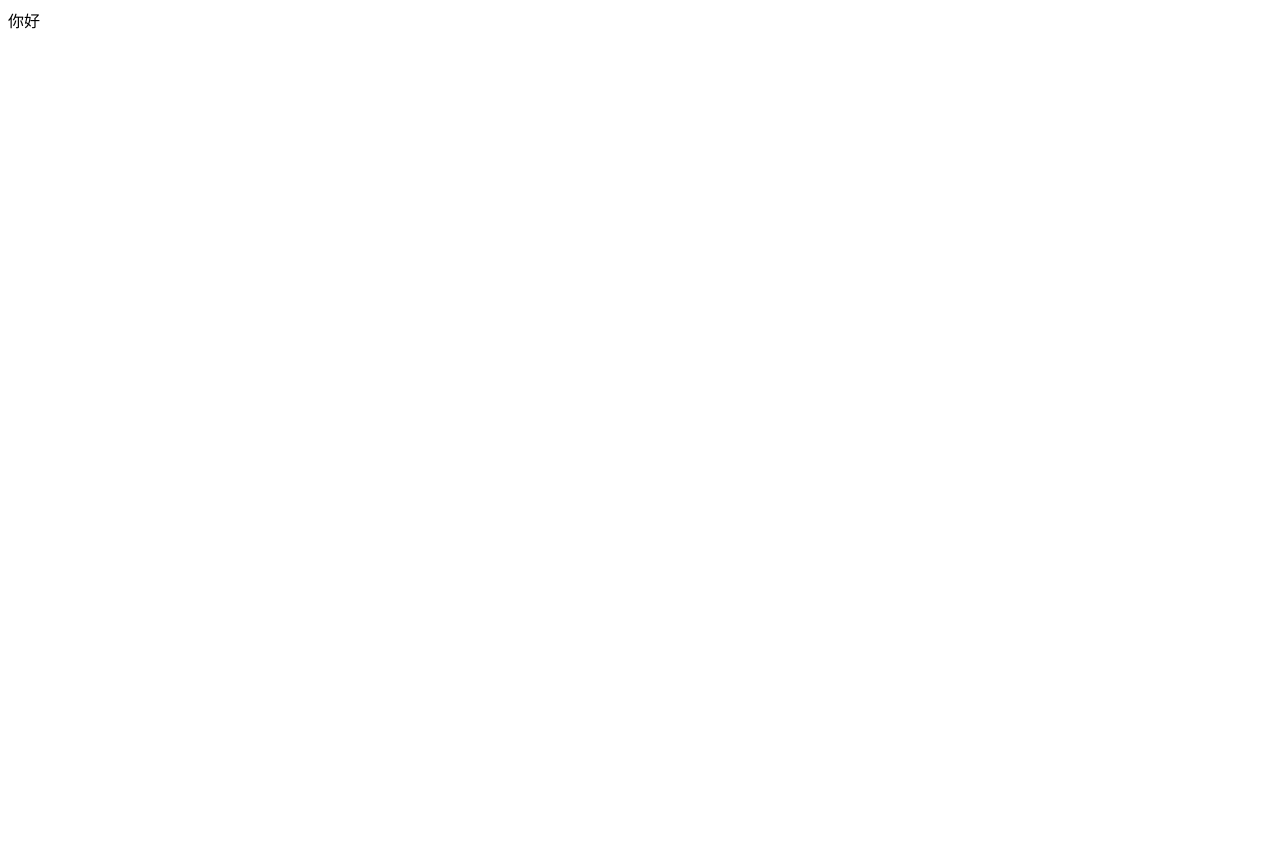
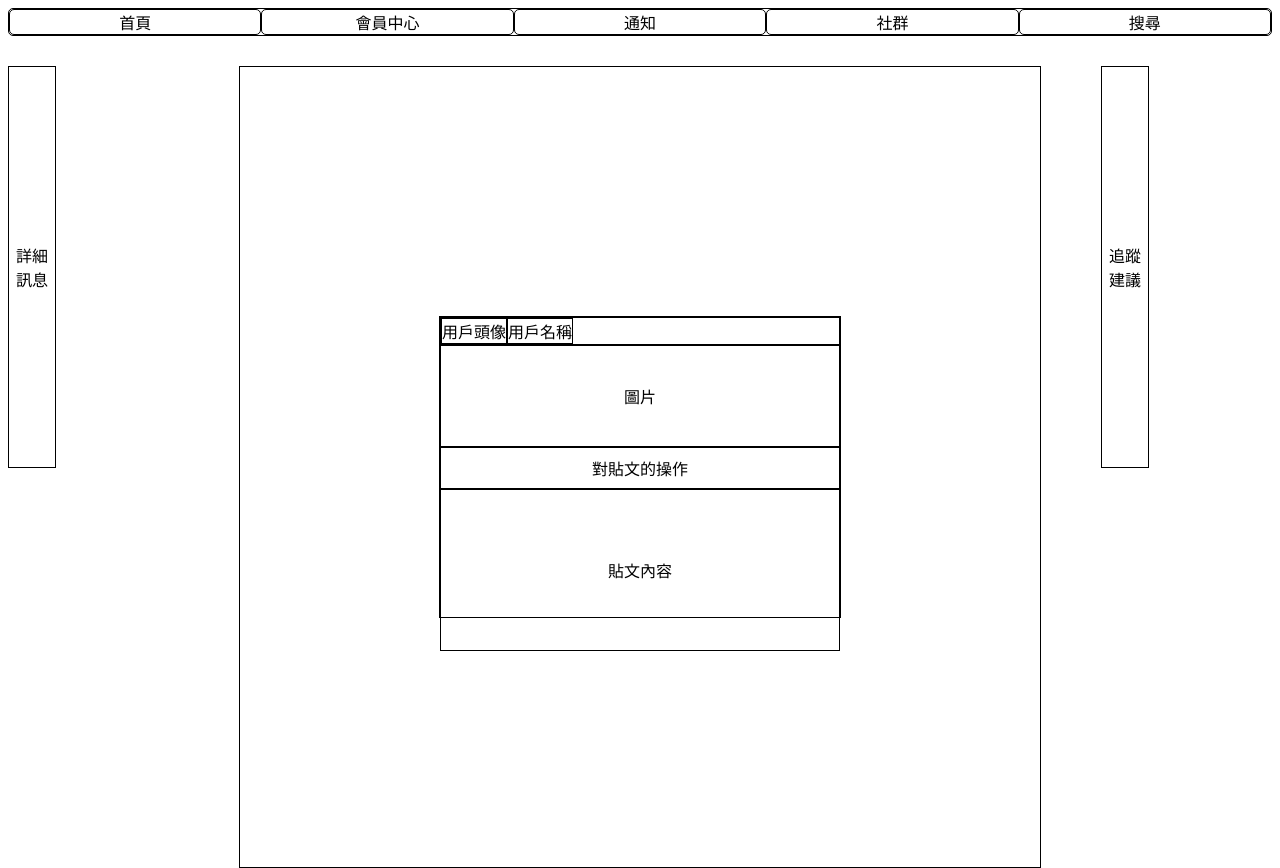
Before and after one commit to AidenEpoch/LinkMe, a plain HTML site: page static/index.html in a window 1280 px wide. Before the commit the page ends 800 px from the top, so only its background shows below. Drawn offline with Linux system fonts and the light colour scheme.

Commit message:
編輯index內容以及設計index的css

```diff
--- a/static/index.html
+++ b/static/index.html
@@ -3,9 +3,33 @@
 <head>
     <meta charset="UTF-8">
     <meta name="viewport" content="width=device-width, initial-scale=1.0">
+    <link rel="stylesheet" href="/static/indexStyle.css">
     <title>Document</title>
 </head>
 <body>
-    你好
+    <nav class="nav">
+        <div class="navBlock">首頁</div>
+        <div class="navBlock">會員中心</div>
+        <div class="navBlock">通知</div>
+        <div class="navBlock">社群</div>
+        <div class="navBlock">搜尋</div>
+    </nav>
+    <div class="mainContent">
+        <div class="functionBlock">詳細訊息</div>
+        <div class="postBlock">
+            <div class="postContent">
+                <div class="postFirstLine">
+                    <div style="border: 1px solid;">用戶頭像</div>
+                    <div style="border: 1px solid;">用戶名稱</div>
+                </div>
+                <div style="height: 100px; text-align: center; display: flex; justify-content: center; align-items: center; border: 1px solid;">圖片</div>
+                <div style="height: 40px; text-align: center; display: flex; justify-content: center; align-items: center; border: 1px solid;">對貼文的操作</div>
+                <div style="height: 160px; text-align: center; display: flex; justify-content: center; align-items: center; border: 1px solid;">貼文內容</div>
+            </div>
+        </div>
+        <div class="recommendBlock">追蹤建議</div>
+    </div>
+    <footer></footer>
+
 </body>
 </html>
--- /dev/null
+++ b/static/indexStyle.css
@@ -0,0 +1,64 @@
+.nav{
+    display: grid;
+    grid-template-columns: 1fr 1fr 1fr 1fr 1fr;
+    border: 1px solid;
+    border-radius: 5px;
+    margin-bottom: 30px;
+}
+
+.navBlock{
+    border: solid 1px;
+    border-radius: 5px;
+    text-align: center;
+}
+
+.mainContent{
+    display: grid;
+    grid-template-columns: 1fr 2fr 1fr;
+}
+
+.functionBlock{
+    display: flex;
+    justify-content: center;
+    align-items: center;
+    text-align: center;
+    border: solid 1px;
+    width: 20%;
+    height: 400px;
+}
+
+.postBlock{
+    display: flex;
+    justify-content: center;
+    align-items: center;
+    text-align: center;
+    border: solid 1px;
+    width: 800px;
+    height: 800px;
+}
+
+.recommendBlock{
+    display: flex;
+    justify-content: center;
+    align-items: center;
+    text-align: center;
+    border: solid 1px;
+    width: 20%;
+    height: 400px;
+    margin-left: 60px;
+}
+
+
+.postContent{
+    width: 400px;
+    border: solid 1px;
+    height: 300px;
+}
+
+.postFirstLine{
+    display: flex;
+    justify-content: flex-start;
+    align-items: center;
+    text-align: center;
+    border: solid 1px;
+}
```
Also changed, not shown: 1 other file.
